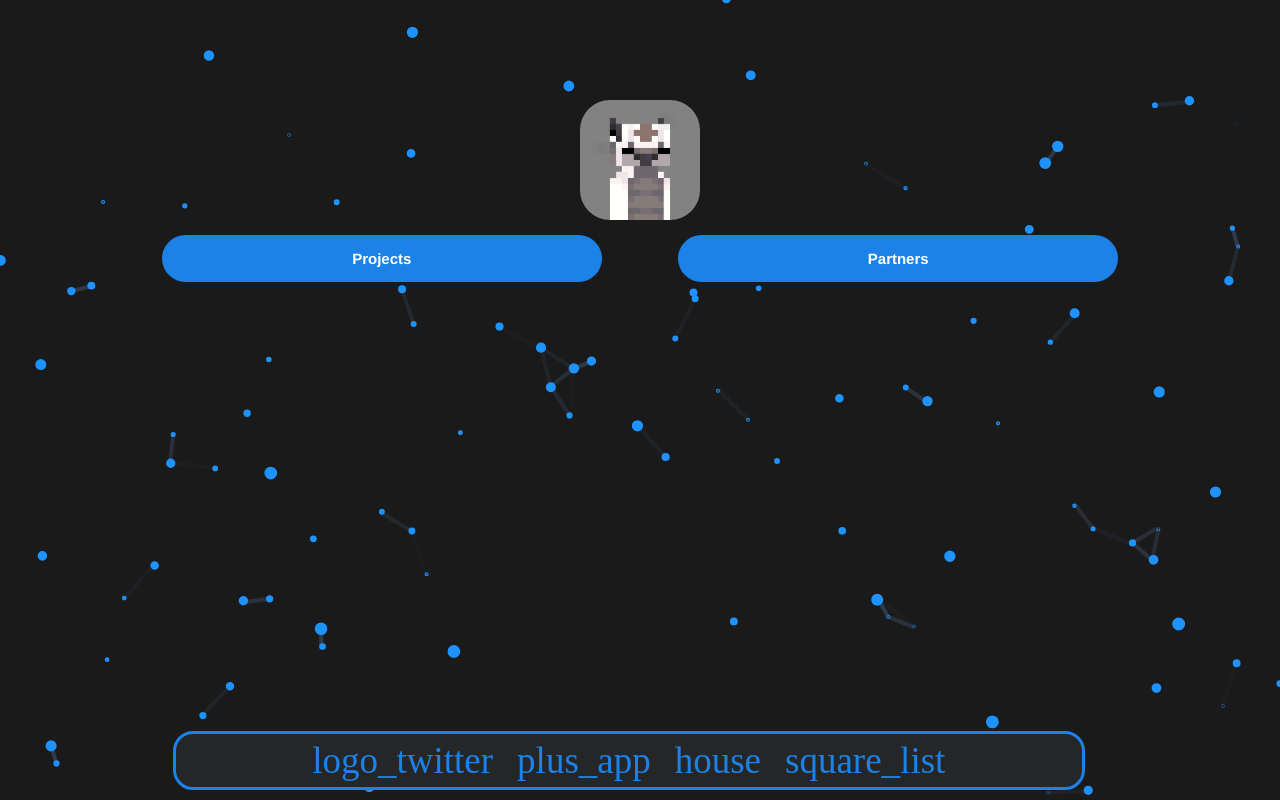
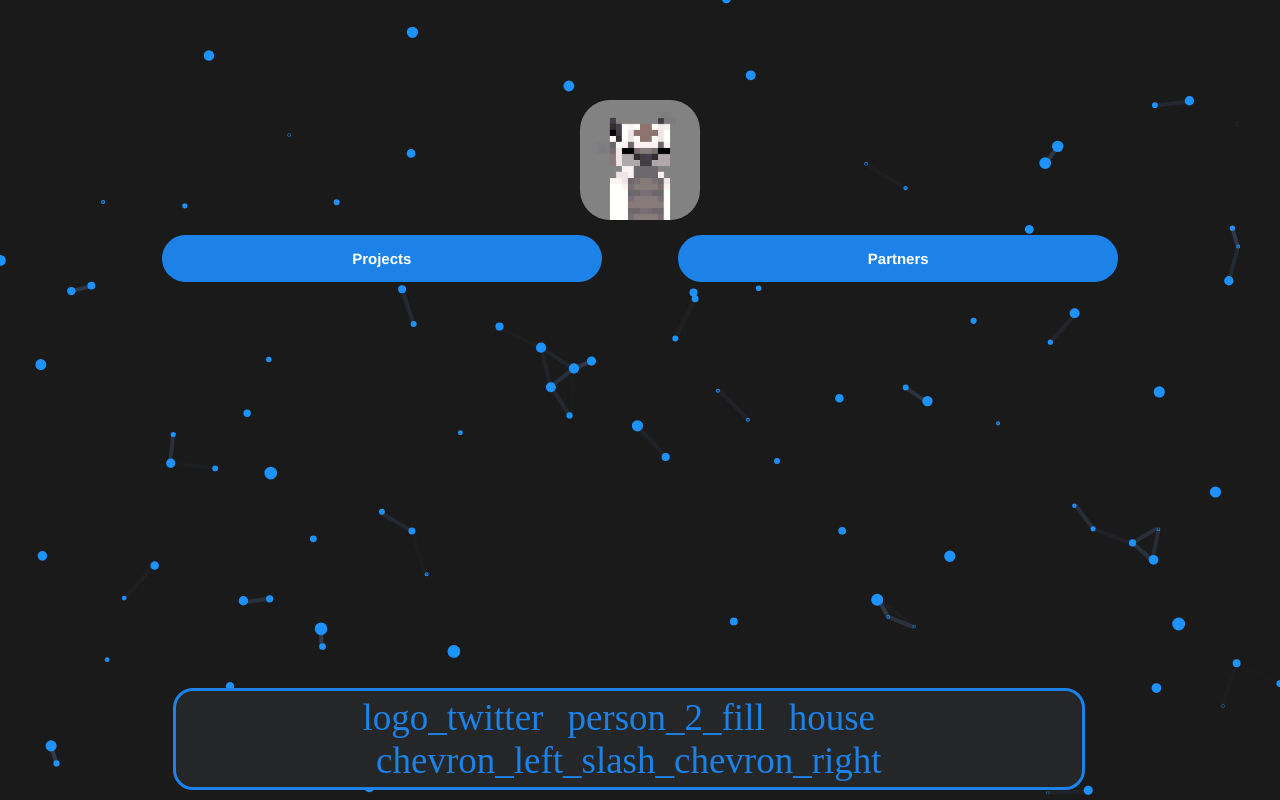
Before and after one commit to gamemaker-lol/freedns-site-4, a plain HTML site: page index.html in a window 1280 px wide. Drawn offline with Linux system fonts and the light colour scheme; a web font is replaced by a local one.

Commit message:
Update index.html

```diff
--- a/index.html
+++ b/index.html
@@ -53,7 +53,7 @@
 
 <h23>....</h23>
 
-<a href="extras" class="tab">plus_app</a>
+<a href="partners" class="tab">person_2_fill</a>
 
 <h23>....</h23>
 
@@ -61,7 +61,7 @@
 
 <h23>....</h23>
 
-<a href="apps" class="tab">square_list</a>
+<a href="projects" class="tab">chevron_left_slash_chevron_right</a>
 
 <h23></h23>
 
```
